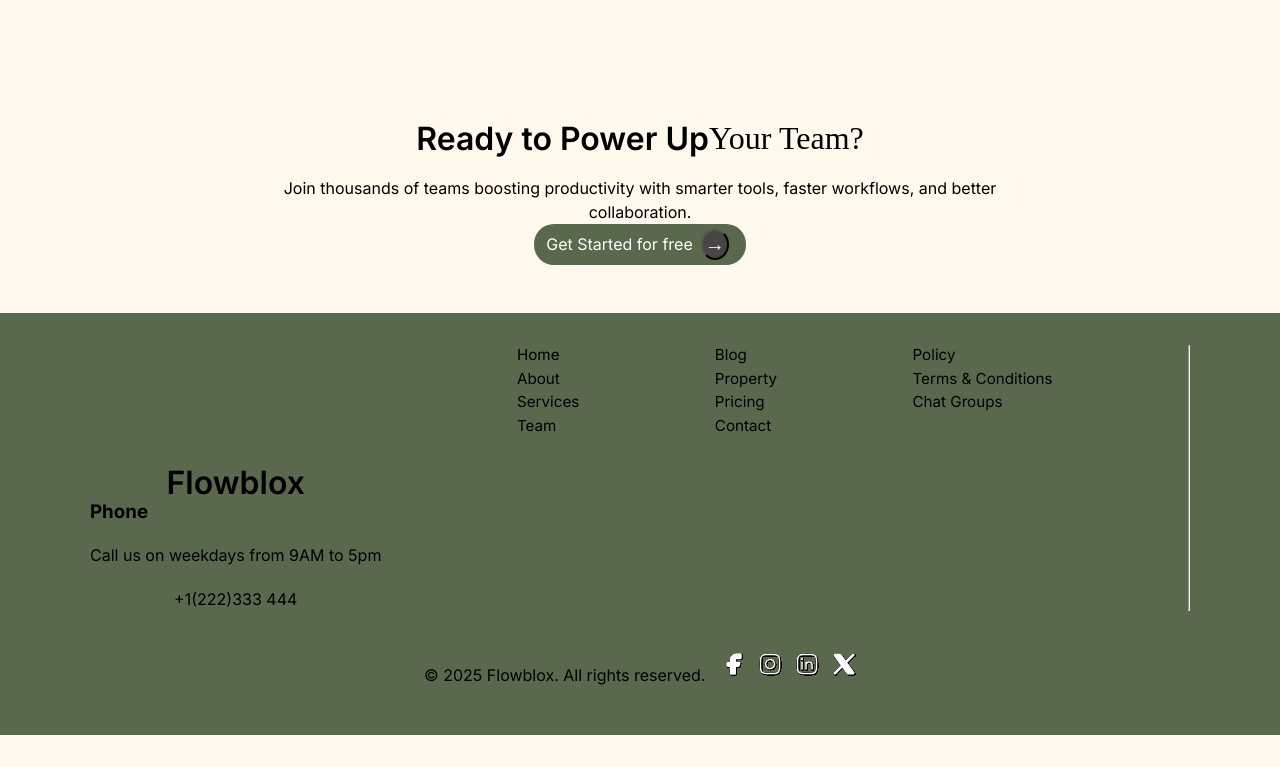
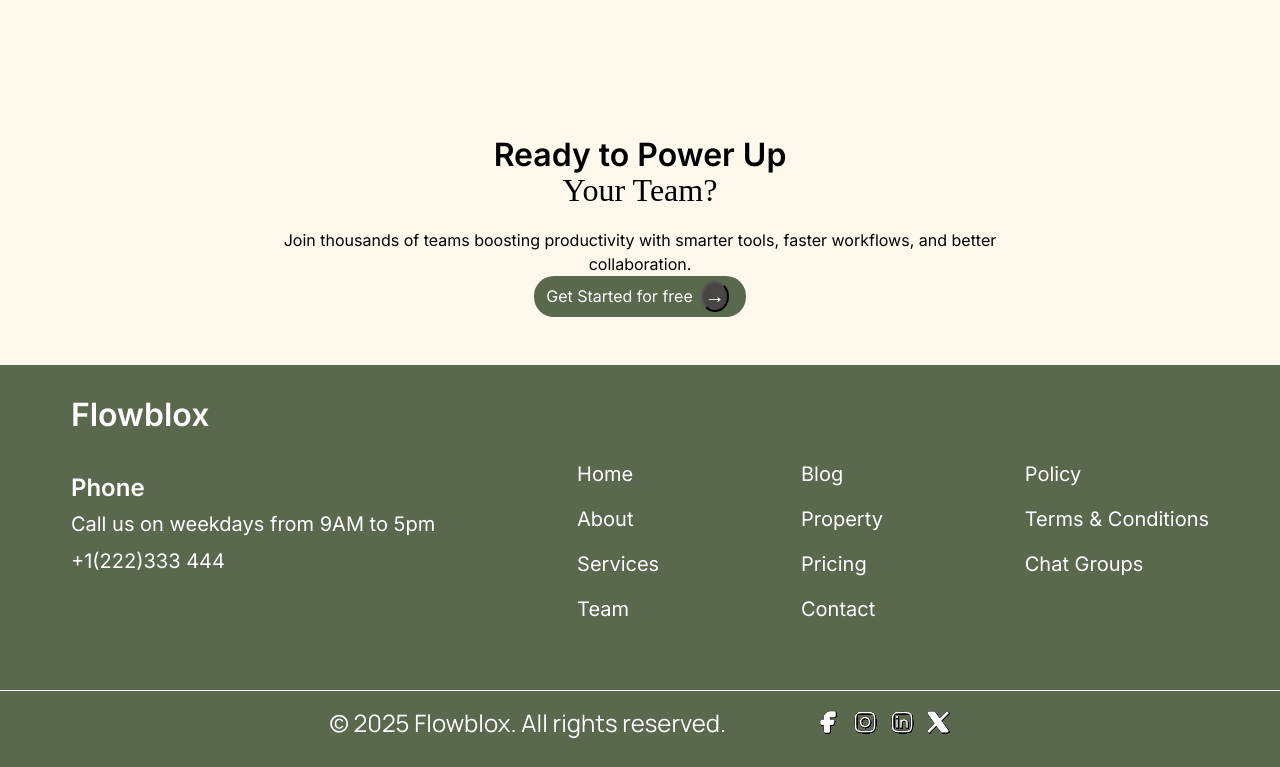
Before and after one commit to Jessy-code-maker/website, a plain HTML site: page index.html in a window 1280 px wide. Shown: the part 6703-7470 px from the top of the page. Before the commit the page ends 7438 px from the top, so only its background shows below. Drawn offline with Linux system fonts and the light colour scheme.

Commit message:
desktop done

```diff
--- a/index.html
+++ b/index.html
@@ -6,6 +6,7 @@
     <link rel="stylesheet" href="style.css">
     <link href="https://fonts.googleapis.com/css2?family=Inter:wght@400;600;700&display=swap" rel="stylesheet">
     <link href="https://fonts.googleapis.com/css2?family=Karma:wght@400;600;700&display=swap" rel="stylesheet">
+    <link href="https://fonts.googleapis.com/css2?family=Manrope:wght@400;600;700&display=swap" rel="stylesheet">
     <title>Flowbox</title>
 </head>
 <body>
@@ -136,9 +137,9 @@ and deliver - faster and smarter.</p>
          <div class="flex-container">
       <section class="footer Col1">
         <h2>Flowblox</h2>
-        <h3>Phone</h3>
-        <p>Call us on weekdays from 9AM to 5pm</p>
-        <p>+1(222)333 444</p>
+        <h3></h3>
+        <p>Phone <br> <span>Call us on weekdays from 9AM to 5pm
+        <br>+1(222)333 444</span></p>
 
       </section>
             <section class="footer Col2">
@@ -166,7 +167,7 @@ and deliver - faster and smarter.</p>
           <li><a href="#">Chat Groups</a></li>
         </ul>
       </section>
-<hr>
+
           <div class="copyright-socials-grp">
       <p class="copyright-p">&copy; 2025 Flowblox. All rights reserved.</p>
       <div class="footer-social">
--- a/style.css
+++ b/style.css
@@ -196,6 +196,15 @@ p {
   text-align: center;
 }
 
+p.copyright-p {
+    font-family: Manrope;
+    font-size: 24px;
+    line-height: 100%;
+    font-weight: 500;
+    margin: 0;
+    margin-top: 20px;
+}
+
 .feature-cards1 {
   display: flex;
   gap: 20px;
@@ -280,6 +289,11 @@ p {
   line-height: 35px;
   font-weight: 400;
 }
+
+.promo  h2{
+   display:block;
+   }
+
 
 .promo {
   justify-items: center;
@@ -629,28 +643,63 @@ p {
 /* Footer */
 footer {
   background-color: var(--primary);
-  padding: 2rem 1.25rem;
+  padding: 2rem 0rem;
   margin-top: 3rem;
+  color: var(--white);
+}
+
+section.footer.Col1 {
+    /* margin-left: 100px; */
+}
+
+footer .Col1 h2 {
+  margin-bottom: 38px;
+  /* margin: 0; */
+  margin-top: 0px;
+  /* text-align: start; */
+  justify-content: start;
+}
+
+footer .Col1 p {
+  display: block;
+  margin-top: 0px;
+  text-align: start;
+  font-weight: 600;
+  line-height: 35px;
+  font-size: 24px;
+}
+
+footer .Col1 p span {
+font-weight: 500;
+font-size: 20px;
+}
+
+section.footer.Col4,
+section.footer.Col3,
+section.footer.Col2 {
+  padding-top: 55px;
 }
 
 footer a {
   text-decoration: none;
-  color: black;
+  color:var(--white);
 }
 
 .flex-container {
   display: flex;
   flex-wrap: wrap;
-  justify-content: space-between;
-  gap: 2rem;
-  margin: 0 auto 1rem;
-  max-width: 1100px;
+  justify-content: space-around;
+  /* gap: 2rem; */
+  /* margin: 0 auto 1rem; */
+  /* max-width: 1100px; */
 }
 
 .flex-container li {
   list-style: none;
-  font-size: 0.95rem;
-  margin-bottom: 0.3rem;
+  font-size: 1.25rem;
+  font-weight: 500;
+  line-height: 45px;
+  /* margin-bottom: 0.3rem; */
   transition: transform 0.18s ease;
 }
 
@@ -659,13 +708,29 @@ footer a {
 }
 
 /* Bottom Footer Row */
-.copyright-socials-grp {
+/* .copyright-socials-grp {
   max-width: 1100px;
   margin: 0 auto;
   display: flex;
   justify-content: space-between;
   align-items: center;
   gap: 1rem;
+} */
+
+.copyright-socials-grp {
+  display: flex;
+  justify-content: center;
+  align-items: end;
+  gap: 90px;
+  border-top: 1px solid var(--white);
+  margin-top: 58px;
+  /* padding-top: 16px; */
+  width: 100vw;
+  position: relative;
+  left: 50%;
+  right: 50%;
+  transform: translateX(-50%);
+  /* box-sizing: border-box; */
 }
 
 .footer-social {
@@ -701,10 +766,17 @@ footer a {
 }
 
 .card-last {
-    margin: 10px;
-  background-color: var(--secondary);
-  padding: 15px;
-  border-radius: 8px;
+    width: 608px;
+    height: 139px;
+    margin-bottom: 20px;
+    background-color: var(--secondary);
+    padding: 30px;
+    padding-bottom: 17px;
+    border-radius: 8px;
+}
+
+.card-last p {
+  text-align: start;
 }
 
 /* Outer wrapper to maintain page spacing */
```
